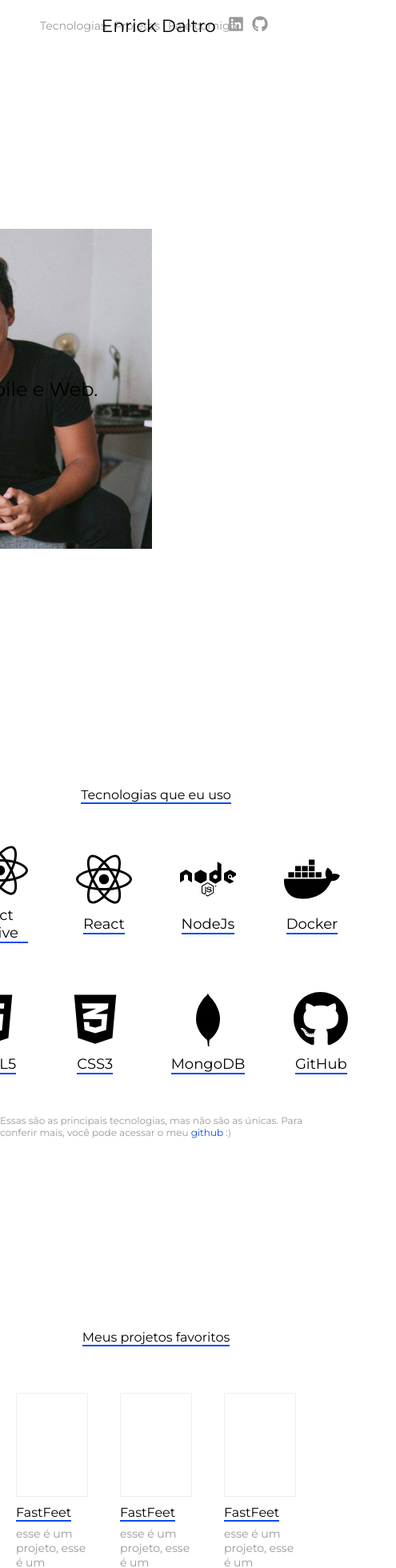
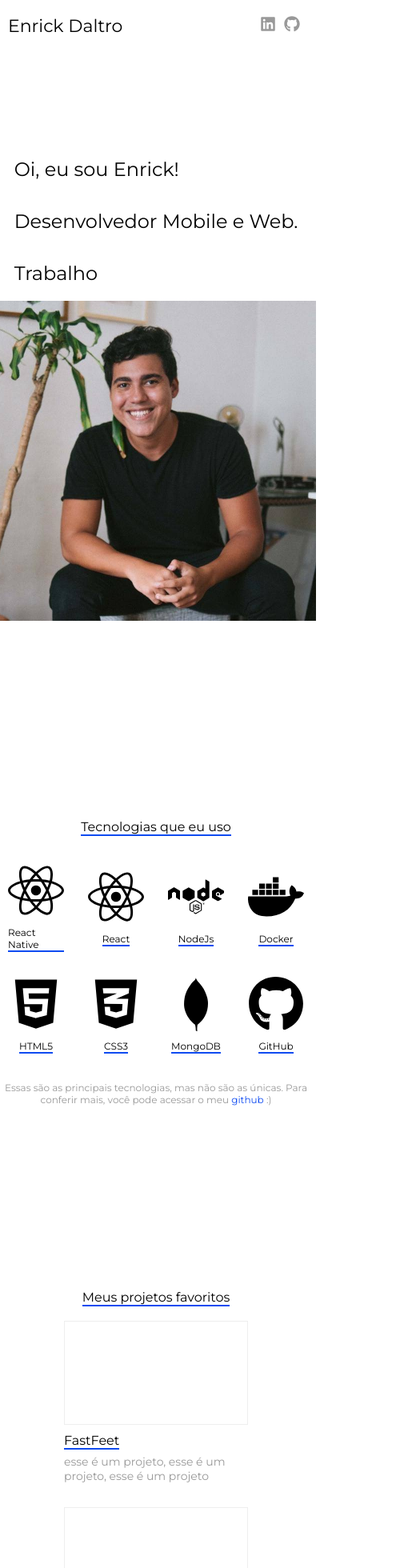
Before and after one commit to enrickdaltro/myportfolio, a React (Create React App) app: page / in a window 390 px wide. Shown: the top 1960 px of the page at 80% size, 495 px wide, since content can reach past the window. Built offline with nearby package versions, Linux system fonts and the light colour scheme; the HTML template or start-up script is replaced by a standard one.

Commit message:
setting mobile first environment

```diff
--- a/src/components/Contact/index.js
+++ b/src/components/Contact/index.js
@@ -26,18 +26,18 @@ export default function Contact() {
           <BoxText>
             <span>Quem Sou eu</span>
             <p>
-              Desenvolvedor Baiano, apaixonado por tecnologia, conhecimento e
+              Desenvolvedor baiano, apaixonado por tecnologia, conhecimento e
               pelo mundo.
             </p>
             <p>
               Inquieto e autodidata, sempre busco aprender novas habilidades e
-              vivenciar novas experiências. Me inspiro na vida e em seus
+              vivenciar novas experiências. Me inspiro na tecnologia e em seus
               desafios, buscando aprender o máximo com eles.
             </p>
 
             <br />
 
-            <span>Onde me achar</span>
+            <span>Onde me encontrar</span>
             <p>
               Você pode me achar pelo meu email{' '}
               <span>enrickdaltro@gmail.com</span> ou pelas minhas redes sociais:
--- a/src/components/Contact/styles.js
+++ b/src/components/Contact/styles.js
@@ -7,12 +7,40 @@ export const Container = styled.div`
   display: flex;
   justify-content: center;
   align-items: center;
+
+  @media (max-width: 425px) {
+    display: flex;
+    flex-direction: column;
+    justify-content: center;
+    align-items: center;
+    max-width: 100%;
+  }
+
+  @media (max-width: 768px) {
+    display: flex;
+    flex-direction: column;
+    justify-content: center;
+    align-items: center;
+  }
 `;
 
 export const Content = styled.div`
   height: 65%;
   width: 55%;
   padding: 10px;
+
+  @media (max-width: 425px) {
+    width: 350px;
+    padding: 10px;
+    height: 100%;
+
+    margin-top: 300px;
+  }
+
+  @media (max-width: 768px) {
+    width: 600px;
+    padding: 10px;
+  }
 `;
 
 export const Title = styled.div`
@@ -26,6 +54,15 @@ export const Title = styled.div`
     font-size: 18px;
     border-bottom: 2px solid #0f4bf1;
   }
+
+  @media (max-width: 425px) {
+    margin-bottom: 20px;
+
+    display: flex;
+    flex-direction: column;
+    justify-content: center;
+    align-items: center;
+  }
 `;
 
 export const BoxContent = styled.div`
@@ -34,12 +71,28 @@ export const BoxContent = styled.div`
   align-items: center;
 
   height: 85%;
+
+  @media (max-width: 425px) {
+    display: flex;
+    flex-direction: column;
+    justify-content: center;
+    align-items: center;
+
+    height: 100%;
+  }
 `;
 
 export const BoxText = styled.div`
   height: 100%;
   width: 50%;
   padding: 10px;
+
+  @media (max-width: 425px) {
+    height: 100%;
+    width: 60%;
+    padding: 10px;
+    text-align: justify;
+  }
 
   span {
     font-size: 18px;
@@ -70,6 +123,11 @@ export const BoxImage = styled.div`
   justify-content: flex-start;
   align-items: center;
 
+  @media (max-width: 425px) {
+    margin-left: 0px;
+    margin-top: 0px;
+  }
+
   img {
     width: 100%;
   }
--- a/src/components/Header/styles.js
+++ b/src/components/Header/styles.js
@@ -13,8 +13,26 @@ export const Container = styled.div`
     margin-left: 50px;
     align-items: center;
     justify-content: flex-end;
+
+    @media (max-width: 425px) {
+      display: none;
+    }
+
+    @media (max-width: 768px) {
+      display: none;
+    }
+
     ul {
       display: flex;
+
+      @media (max-width: 425px) {
+        display: none;
+      }
+
+      @media (max-width: 768px) {
+        display: none;
+      }
+
       a {
         font-size: 14px;
         margin-right: 10px;
@@ -30,10 +48,26 @@ export const Container = styled.div`
   center {
     margin-left: -190px;
     font-size: 22px;
+
+    @media (max-width: 425px) {
+      margin-left: 10px;
+    }
+
+    @media (max-width: 768px) {
+      margin-left: 10px;
+    }
   }
 
   aside {
     margin-right: 50px;
+
+    @media (max-width: 425px) {
+      margin-right: 10px;
+    }
+
+    @media (max-width: 768px) {
+      margin-right: 10px;
+    }
 
     a {
       color: #999;
--- a/src/components/Home/styles.js
+++ b/src/components/Home/styles.js
@@ -7,11 +7,33 @@ export const Container = styled.div`
   justify-content: center;
   align-items: center;
 
+  @media (max-width: 425px) {
+    display: flex;
+    flex-direction: column;
+    justify-content: center;
+    align-items: center;
+  }
+
+  @media (max-width: 768px) {
+    display: flex;
+    flex-direction: column;
+    justify-content: center;
+    align-items: center;
+  }
+
   div {
     position: relative;
     right: 250px;
     span {
       font-size: 24px;
+    }
+
+    @media (max-width: 425px) {
+      right: 0px;
+    }
+
+    @media (max-width: 768px) {
+      right: 0px;
     }
   }
 
@@ -21,5 +43,17 @@ export const Container = styled.div`
     max-height: 400px;
     max-width: 400px;
     z-index: -1;
+
+    @media (max-width: 425px) {
+      right: 0px;
+      position: relative;
+      margin-top: 20px;
+    }
+
+    @media (max-width: 768px) {
+      right: 0px;
+      position: relative;
+      margin-top: 20px;
+    }
   }
 `;
--- a/src/components/Projetos/styles.js
+++ b/src/components/Projetos/styles.js
@@ -2,14 +2,21 @@ import styled from 'styled-components';
 
 export const Container = styled.div`
   max-width: 100%;
-  height: 70vh;
+  height: 100vh;
 
   display: flex;
   justify-content: center;
   align-items: center;
 `;
 
-export const Column = styled.div``;
+export const Column = styled.div`
+  @media (max-width: 425px) {
+    display: flex;
+    flex-direction: column;
+    justify-content: center;
+    align-items: center;
+  }
+`;
 
 export const Content = styled.div`
   display: flex;
@@ -32,6 +39,13 @@ export const CardContent = styled.div`
   display: flex;
   justify-content: center;
   align-items: center;
+
+  @media (max-width: 425px) {
+    display: flex;
+    flex-direction: column;
+    justify-content: center;
+    align-items: center;
+  }
 `;
 
 export const Card = styled.div`
@@ -39,6 +53,10 @@ export const Card = styled.div`
 
   max-width: 250px;
   padding: 10px;
+
+  @media (max-width: 425px) {
+    margin: 10px 10px 0;
+  }
 
   div {
     border: 1px solid #eee;
--- a/src/components/Tecnologias/styles.js
+++ b/src/components/Tecnologias/styles.js
@@ -17,6 +17,10 @@ export const Container = styled.div`
 
     a {
       color: #0f4bf1;
+    }
+
+    @media (max-width: 425px) {
+      text-align: center;
     }
   }
 `;
@@ -53,10 +57,19 @@ export const Card = styled.div`
   padding: 20px;
   margin: 10px;
 
+  @media (max-width: 425px) {
+    padding: 10px;
+    margin: 5px;
+  }
+
   span {
     font-size: 18px;
     margin-top: 10px;
 
     border-bottom: 2px solid #0f4bf1;
+
+    @media (max-width: 425px) {
+      font-size: 12px;
+    }
   }
 `;
```
